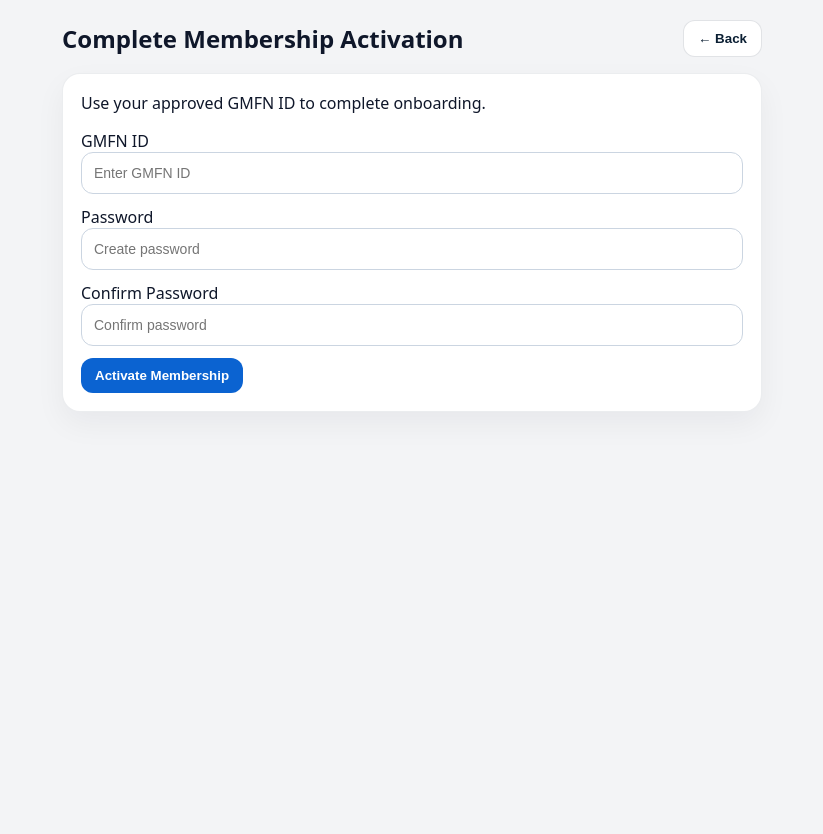
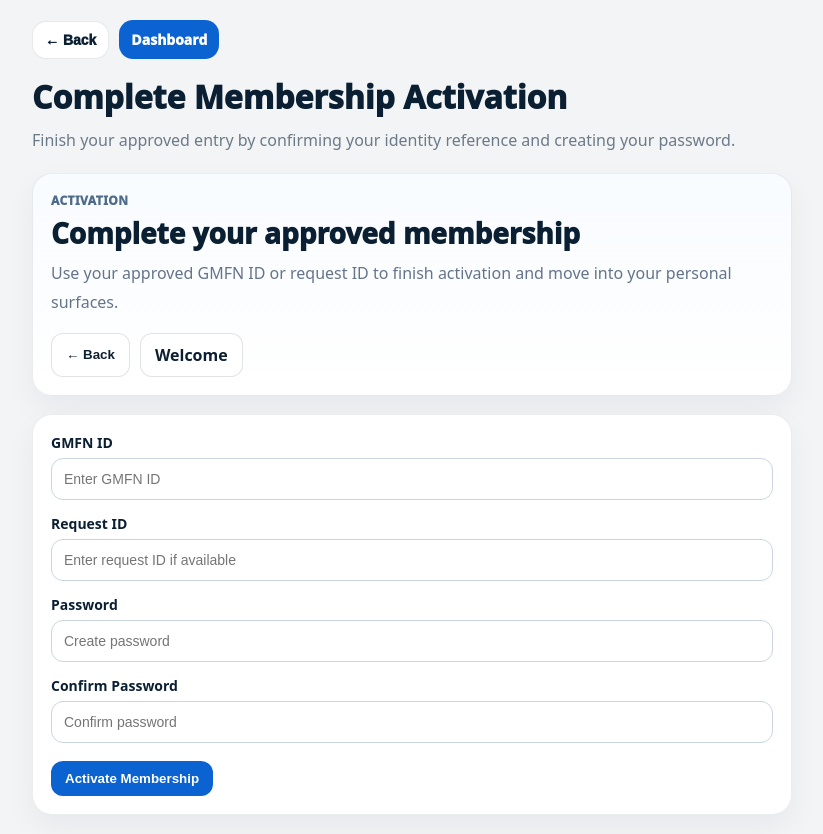
Before and after one commit to chumanwafor216-svg/gmfn-mvp, a React app in the folder frontend/: page /activate-membership in a window 1280 px wide. Shown: the top 834 px of the page, without its empty margins (228-1051 px from the left). Before the commit the page ends 800 px from the top, so only its background shows below. Built offline with nearby package versions, Linux system fonts and the light colour scheme; no server answers; the HTML template or start-up script is replaced by a standard one.

Commit message:
checkpoint: member activation cleanup

```diff
--- a/frontend/src/pages/MemberActivationPage.tsx
+++ b/frontend/src/pages/MemberActivationPage.tsx
@@ -1,18 +1,23 @@
-import { useLocation, useNavigate } from "react-router-dom";
-import { useState } from "react";
+import React, { useMemo, useState } from "react";
+import { Link, useLocation, useNavigate, useSearchParams } from "react-router-dom";
+import PageTopNav from "../components/PageTopNav";
 import { activateApprovedMember } from "../lib/api";
 
-function pageCard(): React.CSSProperties {
+function safeStr(x: any): string {
+  return String(x ?? "").trim();
+}
+
+function pageCard(bg = "#FFFFFF"): React.CSSProperties {
   return {
     border: "1px solid rgba(11,31,51,0.08)",
-    borderRadius: 18,
-    background: "#fff",
+    borderRadius: 20,
+    background: bg,
     padding: 18,
     boxShadow: "0 12px 30px rgba(15,23,42,0.05)",
   };
 }
 
-function inputStyle(): React.CSSProperties {
+function inputStyle(readOnly = false): React.CSSProperties {
   return {
     width: "100%",
     padding: 12,
@@ -20,6 +25,9 @@ function inputStyle(): React.CSSProperties {
     border: "1px solid #CBD5E1",
     boxSizing: "border-box",
     fontSize: 14,
+    background: readOnly ? "#F8FAFC" : "#FFFFFF",
+    color: readOnly ? "#475569" : "#0B1F33",
+    outline: "none",
   };
 }
 
@@ -35,12 +43,25 @@ function actionBtn(primary = false, disabled = false): React.CSSProperties {
     color: primary ? "#FFFFFF" : "#0B1F33",
     fontWeight: 900,
     cursor: disabled ? "not-allowed" : "pointer",
+    textDecoration: "none",
+    opacity: disabled ? 0.75 : 1,
+  };
+}
+
+function sectionLabel(): React.CSSProperties {
+  return {
+    fontSize: 12,
+    color: "#4F6B8A",
+    fontWeight: 1000,
+    letterSpacing: 0.45,
+    textTransform: "uppercase",
   };
 }
 
 export default function MemberActivationPage() {
   const navigate = useNavigate();
   const location = useLocation();
+  const [searchParams] = useSearchParams();
 
   const state =
     (location.state as {
@@ -48,39 +69,66 @@ export default function MemberActivationPage() {
       request_id?: string;
     }) || {};
 
+  const initialGmfnId = safeStr(state.gmfn_id || searchParams.get("gmfn_id") || "");
+  const initialRequestId = safeStr(
+    state.request_id || searchParams.get("request_id") || ""
+  );
+
   const [form, setForm] = useState({
-    gmfn_id: state.gmfn_id || "",
-    request_id: state.request_id || "",
+    gmfn_id: initialGmfnId,
+    request_id: initialRequestId,
     password: "",
     confirm_password: "",
   });
 
   const [busy, setBusy] = useState(false);
+  const [error, setError] = useState("");
+  const [success, setSuccess] = useState("");
+
+  const requestReady = useMemo(() => {
+    return {
+      gmfn_id: safeStr(form.gmfn_id).toUpperCase(),
+      request_id: safeStr(form.request_id),
+      password: form.password,
+      confirm_password: form.confirm_password,
+    };
+  }, [form]);
 
   async function handleSubmit(e: React.FormEvent) {
     e.preventDefault();
 
-    if (!form.gmfn_id) {
-      alert("GMFN ID is required");
+    setError("");
+    setSuccess("");
+
+    if (!requestReady.gmfn_id && !requestReady.request_id) {
+      setError("GMFN ID or request ID is required.");
       return;
     }
 
-    if (!form.password || form.password.length < 6) {
-      alert("Password must be at least 6 characters");
+    if (!requestReady.password || requestReady.password.length < 6) {
+      setError("Password must be at least 6 characters.");
       return;
     }
 
-    if (form.password !== form.confirm_password) {
-      alert("Passwords do not match");
+    if (requestReady.password !== requestReady.confirm_password) {
+      setError("Passwords do not match.");
       return;
     }
 
     try {
       setBusy(true);
-      await activateApprovedMember(form);
-      navigate("/app/dashboard");
+
+      await activateApprovedMember({
+        gmfn_id: requestReady.gmfn_id || null,
+        request_id: requestReady.request_id || null,
+        password: requestReady.password,
+        confirm_password: requestReady.confirm_password,
+      });
+
+      setSuccess("Membership activated successfully.");
+      navigate("/app/dashboard", { replace: true });
     } catch (err: any) {
-      alert(err?.message || "Activation failed");
+      setError(err?.message || "Activation failed.");
     } finally {
       setBusy(false);
     }
@@ -95,56 +143,162 @@ export default function MemberActivationPage() {
   }
 
   return (
-    <div style={{ padding: 20, maxWidth: 700, margin: "0 auto" }}>
+    <div style={{ padding: 20, maxWidth: 760, margin: "0 auto", paddingBottom: 30 }}>
+      <PageTopNav
+        title="Complete Membership Activation"
+        subtitle="Finish your approved entry by confirming your identity reference and creating your password."
+      />
+
       <div
         style={{
-          display: "flex",
-          justifyContent: "space-between",
-          gap: 12,
-          alignItems: "center",
-          flexWrap: "wrap",
-          marginBottom: 16,
+          ...pageCard("linear-gradient(180deg, #F8FBFF 0%, #FFFFFF 100%)"),
+          marginTop: 18,
         }}
       >
-        <h2 style={{ margin: 0 }}>Complete Membership Activation</h2>
+        <div style={sectionLabel()}>Activation</div>
 
+        <div
+          style={{
+            marginTop: 8,
+            fontSize: 28,
+            fontWeight: 1000,
+            color: "#0B1F33",
+            lineHeight: 1.15,
+          }}
+        >
+          Complete your approved membership
+        </div>
+
+        <div
+          style={{
+            marginTop: 10,
+            color: "#64748B",
+            lineHeight: 1.8,
+          }}
+        >
+          Use your approved GMFN ID or request ID to finish activation and move into
+          your personal surfaces.
+        </div>
+
+        <div
+          style={{
+            marginTop: 16,
+            display: "flex",
+            gap: 10,
+            flexWrap: "wrap",
+          }}
+        >
           <button type="button" onClick={goBack} style={actionBtn(false)}>
             ← Back
           </button>
+
+          <Link to="/welcome" style={actionBtn(false)}>
+            Welcome
+          </Link>
+        </div>
       </div>
 
-      <div style={pageCard()}>
-        <p style={{ marginTop: 0 }}>
-          Use your approved GMFN ID to complete onboarding.
-        </p>
+      {error ? (
+        <div
+          style={{
+            ...pageCard("#FEF2F2"),
+            marginTop: 18,
+            border: "1px solid #FECACA",
+            color: "#991B1B",
+            fontWeight: 900,
+          }}
+        >
+          {error}
+        </div>
+      ) : null}
 
+      {success ? (
+        <div
+          style={{
+            ...pageCard("#ECFDF5"),
+            marginTop: 18,
+            border: "1px solid #A7F3D0",
+            color: "#065F46",
+            fontWeight: 900,
+          }}
+        >
+          {success}
+        </div>
+      ) : null}
+
+      <div style={{ ...pageCard(), marginTop: 18 }}>
         <form onSubmit={handleSubmit}>
-          <div style={{ marginBottom: 12 }}>
-            <label>GMFN ID</label>
-            <br />
+          <div style={{ display: "grid", gap: 14 }}>
+            <div>
+              <div
+                style={{
+                  color: "#0B1F33",
+                  fontWeight: 900,
+                  fontSize: 14,
+                  marginBottom: 6,
+                }}
+              >
+                GMFN ID
+              </div>
               <input
                 value={form.gmfn_id}
                 onChange={(e) => setForm({ ...form, gmfn_id: e.target.value })}
                 placeholder="Enter GMFN ID"
-              style={inputStyle()}
+                style={inputStyle(false)}
               />
             </div>
 
-          <div style={{ marginBottom: 12 }}>
-            <label>Password</label>
-            <br />
+            <div>
+              <div
+                style={{
+                  color: "#0B1F33",
+                  fontWeight: 900,
+                  fontSize: 14,
+                  marginBottom: 6,
+                }}
+              >
+                Request ID
+              </div>
+              <input
+                value={form.request_id}
+                onChange={(e) => setForm({ ...form, request_id: e.target.value })}
+                placeholder="Enter request ID if available"
+                style={inputStyle(Boolean(initialRequestId))}
+                readOnly={Boolean(initialRequestId)}
+              />
+            </div>
+
+            <div>
+              <div
+                style={{
+                  color: "#0B1F33",
+                  fontWeight: 900,
+                  fontSize: 14,
+                  marginBottom: 6,
+                }}
+              >
+                Password
+              </div>
               <input
                 type="password"
                 value={form.password}
                 onChange={(e) => setForm({ ...form, password: e.target.value })}
                 placeholder="Create password"
-              style={inputStyle()}
+                style={inputStyle(false)}
               />
             </div>
 
-          <div style={{ marginBottom: 12 }}>
-            <label>Confirm Password</label>
-            <br />
+            <div>
+              <div
+                style={{
+                  color: "#0B1F33",
+                  fontWeight: 900,
+                  fontSize: 14,
+                  marginBottom: 6,
+                }}
+              >
+                Confirm Password
+              </div>
               <input
                 type="password"
                 value={form.confirm_password}
@@ -152,13 +306,27 @@ export default function MemberActivationPage() {
                   setForm({ ...form, confirm_password: e.target.value })
                 }
                 placeholder="Confirm password"
-              style={inputStyle()}
+                style={inputStyle(false)}
               />
             </div>
 
-          <button type="submit" disabled={busy} style={actionBtn(true, busy)}>
+            <div
+              style={{
+                marginTop: 4,
+                display: "flex",
+                gap: 10,
+                flexWrap: "wrap",
+              }}
+            >
+              <button
+                type="submit"
+                disabled={busy}
+                style={actionBtn(true, busy)}
+              >
                 {busy ? "Activating..." : "Activate Membership"}
               </button>
+            </div>
+          </div>
         </form>
       </div>
     </div>
```
Lines whose indentation alone changed are shown as unchanged.
